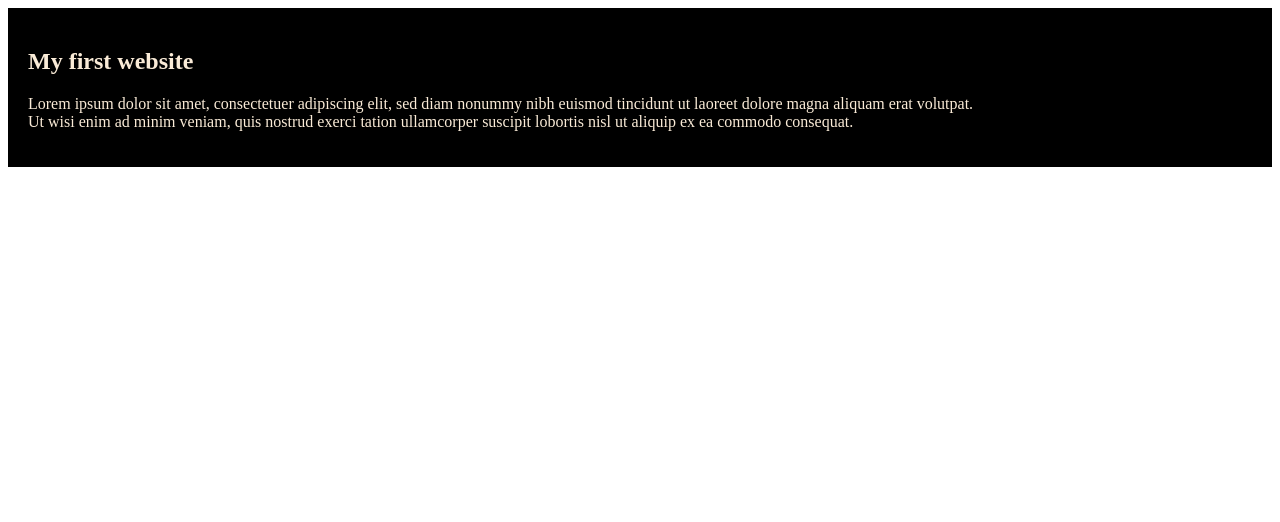
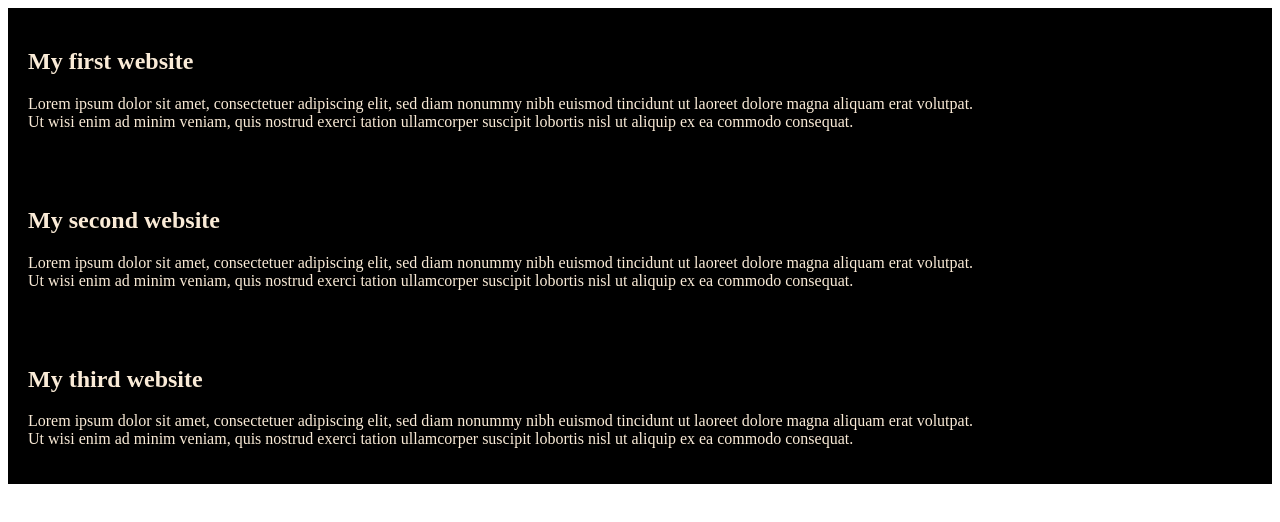
Before and after one commit to tamannastr/my-simple-website, a plain HTML site: page index.html in a window 1280 px wide. Drawn offline with Linux system fonts and the light colour scheme.

Commit message:
added the second and third blog

```diff
--- a/index.html
+++ b/index.html
@@ -12,5 +12,15 @@
         <p>Lorem ipsum dolor sit amet, consectetuer adipiscing elit, sed diam nonummy nibh euismod tincidunt ut laoreet dolore magna aliquam erat volutpat. <br>
     Ut wisi enim ad minim veniam, quis nostrud exerci tation ullamcorper suscipit lobortis nisl ut aliquip ex ea commodo consequat.</p>
     </div>
+    <div>
+        <h2>My second website</h2>
+        <p>Lorem ipsum dolor sit amet, consectetuer adipiscing elit, sed diam nonummy nibh euismod tincidunt ut laoreet dolore magna aliquam erat volutpat. <br>
+    Ut wisi enim ad minim veniam, quis nostrud exerci tation ullamcorper suscipit lobortis nisl ut aliquip ex ea commodo consequat.</p>
+    </div>
+    <div>
+        <h2>My third website</h2>
+        <p>Lorem ipsum dolor sit amet, consectetuer adipiscing elit, sed diam nonummy nibh euismod tincidunt ut laoreet dolore magna aliquam erat volutpat. <br>
+    Ut wisi enim ad minim veniam, quis nostrud exerci tation ullamcorper suscipit lobortis nisl ut aliquip ex ea commodo consequat.</p>
+        </div>
 </body>
 </html>
```
